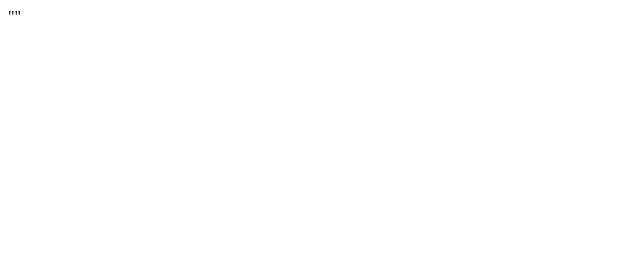
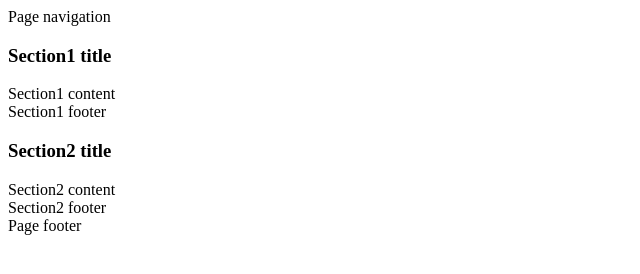
Before and after one commit to kubuswujo/iislabpio_-201565-, a plain HTML site: page index.html in a window 1280 px wide. Shown: the whole page, without its empty margins (0-640 px from the left). Drawn offline with Linux system fonts and the light colour scheme.

Commit message:
pierwsza zmiana w master

```diff
--- a/index.html
+++ b/index.html
@@ -1 +1,36 @@
-""
+<!DOCTYPE html>
+<html>
+	<head>
+
+	</head>
+	<body>
+		<nav class="navbar">
+			Page navigation
+		</nav>
+		<section id="section1" class="panel panel-default">
+			<div class="panel-heading">
+	    		<h3 class="panel-title">Section1 title</h3>
+		  	</div>
+	  		<div class="panel-body">
+	    		Section1 content
+	  		</div>
+			<footer class="panel-footer">
+				Section1 footer
+			</footer>
+		</section>
+		<section id="section2" class="panel panel-default">
+			<div class="panel-heading">
+	    		<h3 class="panel-title">Section2 title</h3>
+	  		</div>
+	  		<div class="panel-body">
+		    	Section2 content
+		  	</div>
+			<footer class="panel-footer">
+				Section2 footer
+			</footer>
+		</section>
+		<footer  class="navbar">
+			Page footer
+		</footer>
+	</body>
+</html>
```
